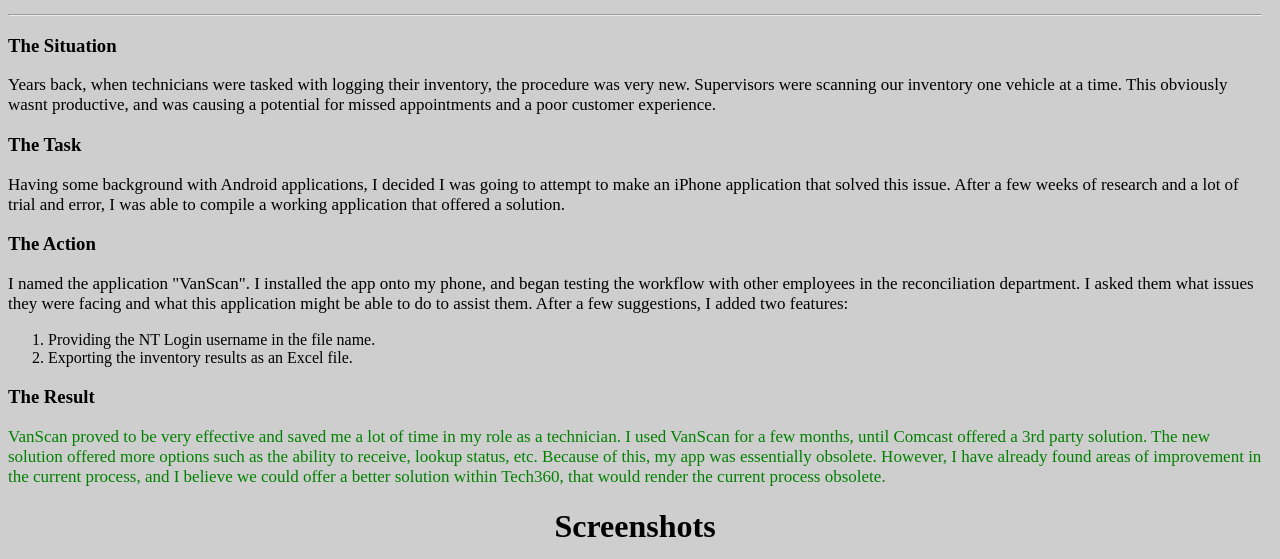
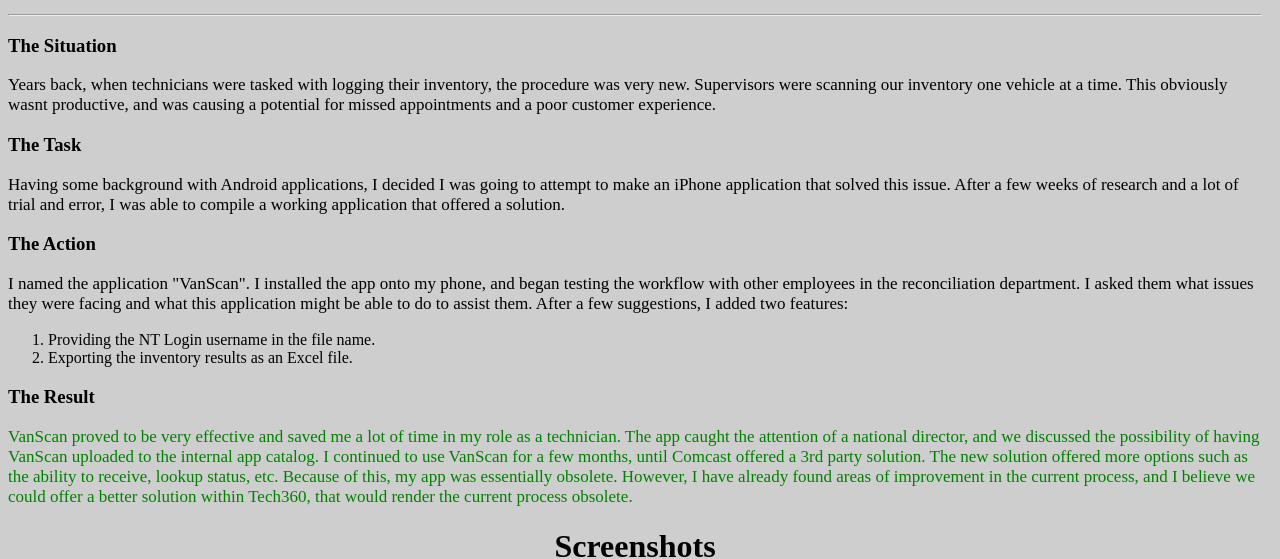
Before and after one commit to Comcast-Round-3-2021-2022/js-assignment-4-html-me-something-DanKreck, a website: page index.html in a window 1280 px wide. Shown: the part 263-822 px from the top of the page. Drawn offline with Linux system fonts and the light colour scheme.

Commit message:
Updated html

```diff
--- a/index.html
+++ b/index.html
@@ -41,11 +41,12 @@
                </ol>
                <h3>The Result</h3>
                <p id="testP" class="funParagraph">
-                  VanScan proved to be very effective and saved me a lot of time in my role as a technician. I used VanScan
-                  for a few months, until Comcast offered a 3rd party solution. The new solution offered more options such as
-                  the ability to receive, lookup status, etc. Because of this, my app was essentially obsolete. However, I
-                  have already found areas of improvement in the current process, and I believe we could offer a better solution
-                  within Tech360, that would render the current process obsolete.
+                  VanScan proved to be very effective and saved me a lot of time in my role as a technician. The app caught the
+                  attention of a national director, and we discussed the possibility of having VanScan uploaded to the internal
+                  app catalog. I continued to use VanScan for a few months, until Comcast offered a 3rd party solution.
+                  The new solution offered more options such as the ability to receive, lookup status, etc. Because of this, my
+                  app was essentially obsolete. However, I have already found areas of improvement in the current process, and I
+                  believe we could offer a better solution within Tech360, that would render the current process obsolete.
                </p>
             </article>
             <div id="Screenshots">
```
